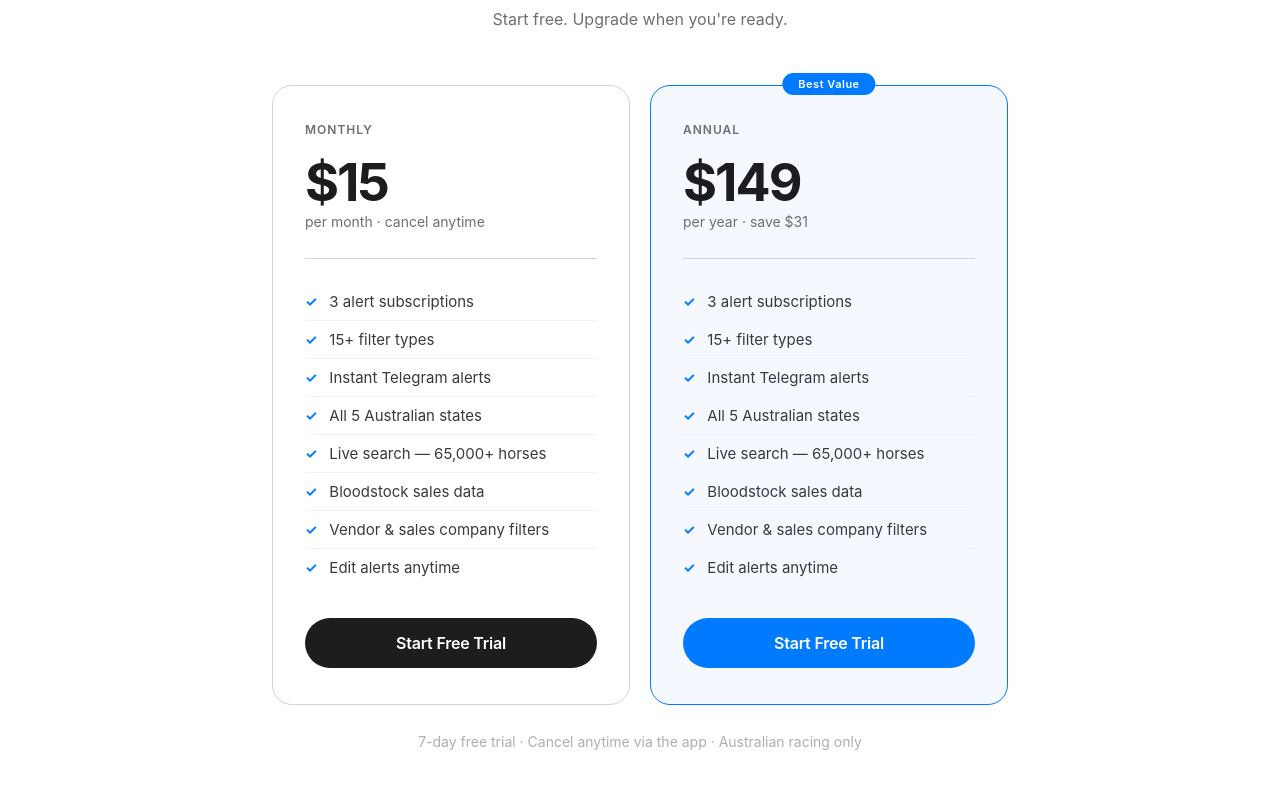
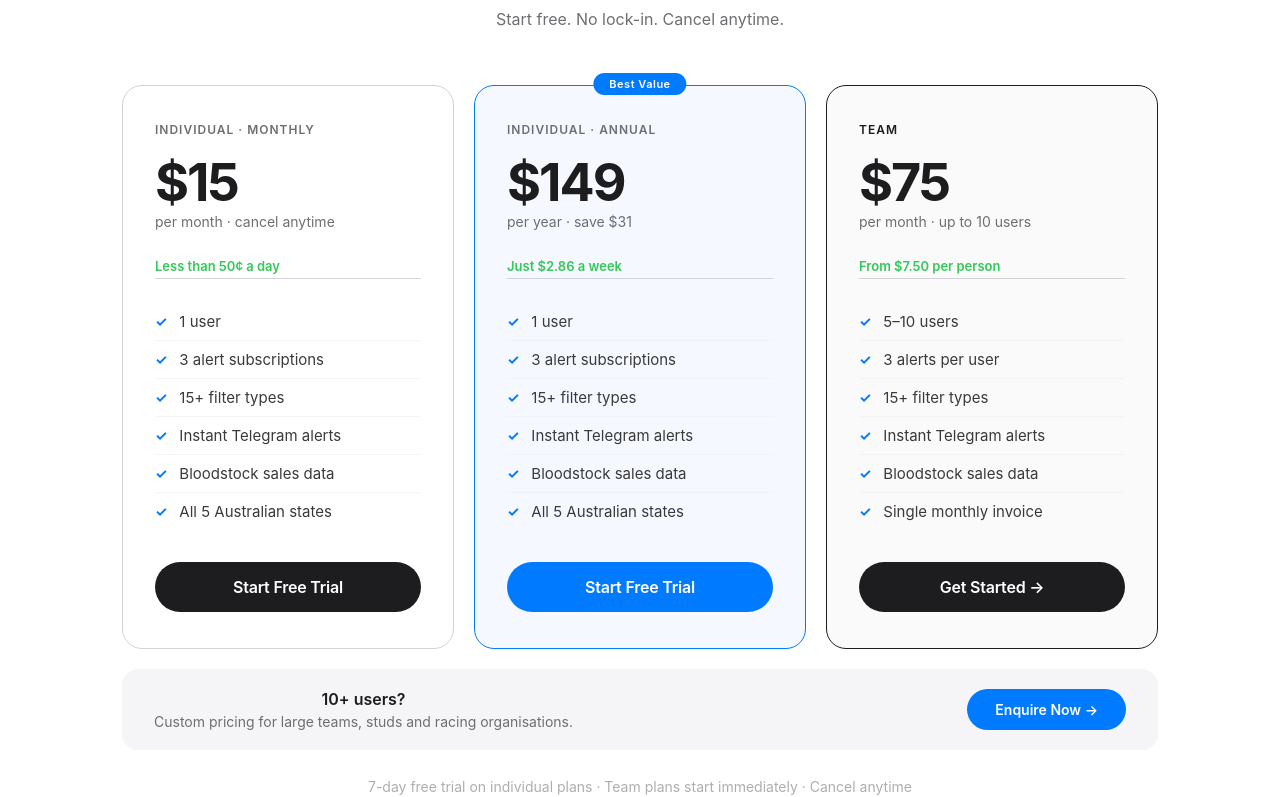
Before and after one commit to mog09/trackfeed-landing-V2, a Next.js app in the folder landing/: page / in a window 1280 px wide. Shown: the part 3910-4707 px from the top of the page. Built offline with nearby package versions, Linux system fonts and the light colour scheme.

Commit message:
Add value framing to pricing

```diff
--- a/landing/app/page.tsx
+++ b/landing/app/page.tsx
@@ -467,49 +467,84 @@ export default function LandingPage() {
       </section>
 
       {/* PRICING */}
-      <section className="pricing-section" id="pricing">
+      <section className="pricing-section" id="pricing" style={{ maxWidth: 1100 }}>
         <div className="section-tag" style={{ textAlign: 'center' }}>Pricing</div>
         <h2 className="section-title" style={{ marginBottom: 12 }}>Simple, honest pricing.</h2>
-        <p style={{ fontSize: 16, color: '#6E6E73' }}>Start free. Upgrade when you're ready.</p>
-        <div className="pricing-grid">
+        <p style={{ fontSize: 16, color: '#6E6E73' }}>Start free. No lock-in. Cancel anytime.</p>
+
+        <div style={{ display: 'grid', gridTemplateColumns: 'repeat(3, 1fr)', gap: 20, marginTop: 56, textAlign: 'left' }}>
+
           <div className="pricing-card">
-            <div className="plan-name">Monthly</div>
+            <div className="plan-name">Individual · Monthly</div>
             <div className="plan-price">$15</div>
             <div className="plan-period">per month · cancel anytime</div>
+            <div style={{ fontSize: 13, color: '#34C759', fontWeight: 600, marginBottom: 4 }}>Less than 50¢ a day</div>
             <div className="plan-divider" />
             <ul className="plan-features">
+              <li><span className="check">✓</span> 1 user</li>
               <li><span className="check">✓</span> 3 alert subscriptions</li>
               <li><span className="check">✓</span> 15+ filter types</li>
               <li><span className="check">✓</span> Instant Telegram alerts</li>
+              <li><span className="check">✓</span> Bloodstock sales data</li>
               <li><span className="check">✓</span> All 5 Australian states</li>
-              <li><span className="check">✓</span> Live search — 65,000+ horses</li>
-              <li><span className="check">✓</span> Bloodstock sales data</li>
-              <li><span className="check">✓</span> Vendor & sales company filters</li>
-              <li><span className="check">✓</span> Edit alerts anytime</li>
             </ul>
             <a href="https://stallion-alert-v2.vercel.app/login" className="plan-btn plan-btn-dark">Start Free Trial</a>
           </div>
 
           <div className="pricing-card featured">
             <div className="popular-badge">Best Value</div>
-            <div className="plan-name">Annual</div>
+            <div className="plan-name">Individual · Annual</div>
             <div className="plan-price">$149</div>
             <div className="plan-period">per year · save $31</div>
+            <div style={{ fontSize: 13, color: '#34C759', fontWeight: 600, marginBottom: 4 }}>Just $2.86 a week</div>
             <div className="plan-divider" />
             <ul className="plan-features">
+              <li><span className="check">✓</span> 1 user</li>
               <li><span className="check">✓</span> 3 alert subscriptions</li>
               <li><span className="check">✓</span> 15+ filter types</li>
               <li><span className="check">✓</span> Instant Telegram alerts</li>
+              <li><span className="check">✓</span> Bloodstock sales data</li>
               <li><span className="check">✓</span> All 5 Australian states</li>
-              <li><span className="check">✓</span> Live search — 65,000+ horses</li>
-              <li><span className="check">✓</span> Bloodstock sales data</li>
-              <li><span className="check">✓</span> Vendor & sales company filters</li>
-              <li><span className="check">✓</span> Edit alerts anytime</li>
             </ul>
             <a href="https://stallion-alert-v2.vercel.app/login" className="plan-btn plan-btn-blue">Start Free Trial</a>
           </div>
+
+          <div className="pricing-card" style={{ borderColor: '#1D1D1F', background: '#FAFAFA' }}>
+            <div className="plan-name" style={{ color: '#1D1D1F' }}>Team</div>
+            <div className="plan-price">$75</div>
+            <div className="plan-period">per month · up to 10 users</div>
+            <div style={{ fontSize: 13, color: '#34C759', fontWeight: 600, marginBottom: 4 }}>From $7.50 per person</div>
+            <div className="plan-divider" />
+            <ul className="plan-features">
+              <li><span className="check">✓</span> 5–10 users</li>
+              <li><span className="check">✓</span> 3 alerts per user</li>
+              <li><span className="check">✓</span> 15+ filter types</li>
+              <li><span className="check">✓</span> Instant Telegram alerts</li>
+              <li><span className="check">✓</span> Bloodstock sales data</li>
+              <li><span className="check">✓</span> Single monthly invoice</li>
+            </ul>
+            <a href="mailto:morgan.thomas018@gmail.com?subject=TrackFeed Team Plan" className="plan-btn" style={{ background: '#1D1D1F', color: '#fff' }}>Get Started →</a>
+          </div>
+
         </div>
-        <p className="pricing-note">7-day free trial · Cancel anytime via the app · Australian racing only</p>
+
+        <div style={{
+          marginTop: 20, padding: '20px 32px',
+          background: '#F5F5F7', borderRadius: 16,
+          display: 'flex', justifyContent: 'space-between', alignItems: 'center',
+          flexWrap: 'wrap', gap: 16
+        }}>
+          <div>
+            <div style={{ fontSize: 16, fontWeight: 600, color: '#1D1D1F', marginBottom: 4 }}>10+ users?</div>
+            <div style={{ fontSize: 14, color: '#6E6E73' }}>Custom pricing for large teams, studs and racing organisations.</div>
+          </div>
+          <a href="mailto:morgan.thomas018@gmail.com?subject=TrackFeed Enterprise Enquiry"
+            style={{ padding: '12px 28px', background: '#007AFF', color: '#fff', borderRadius: 980, fontSize: 14, fontWeight: 600, textDecoration: 'none', whiteSpace: 'nowrap' }}>
+            Enquire Now →
+          </a>
+        </div>
+
+        <p className="pricing-note">7-day free trial on individual plans · Team plans start immediately · Cancel anytime</p>
       </section>
 
       {/* CTA */}
```
